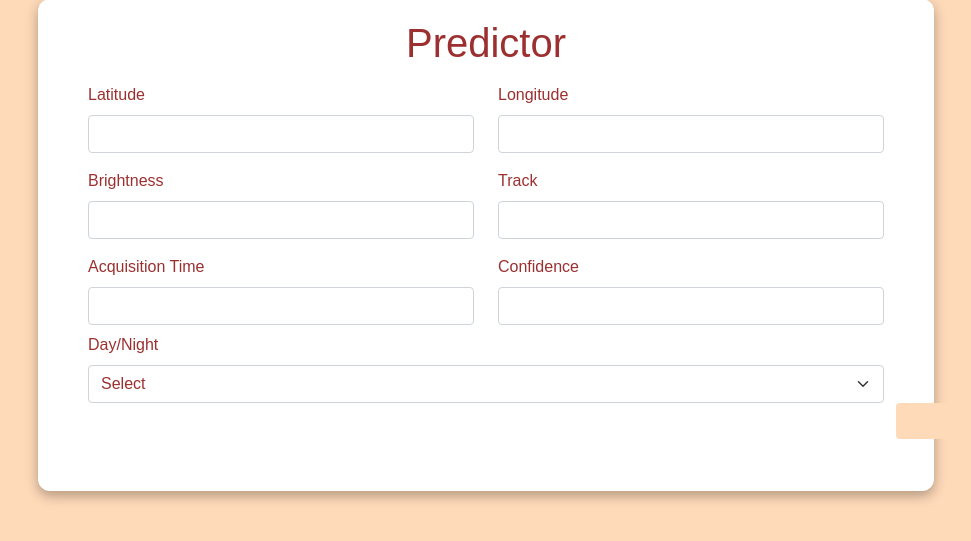
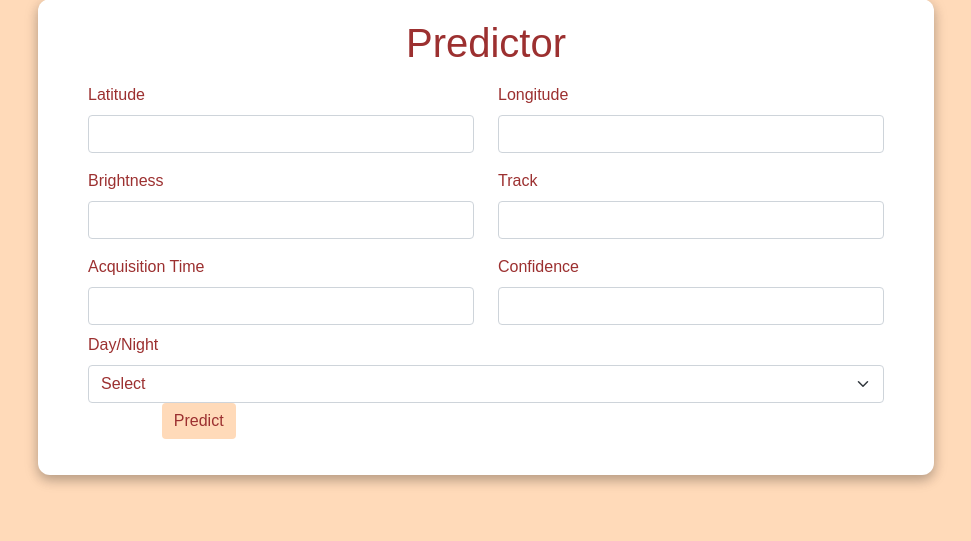
Before and after one commit to PoojaRawool/Forest_Fire_Prediction, a Flask app: page /predict in a window 1280 px wide; the page is wider, and only the part inside the window is pictured. Shown: the part 51-592 px from the top of that part, without its empty margins (154-1125 px from the left). Run offline with Flask 2, Linux system fonts and the light colour scheme; parts of the project's set-up code (start-up, migrations or seed data) failed here and were passed over.

Commit message:
Update predictor.html

```diff
--- a/Templates/predictor.html
+++ b/Templates/predictor.html
@@ -64,10 +64,10 @@
     </div>
     </div>
 
-
+    <div class="col-auto">
 
     <button type="submit" class="btn btn-info button" style="margin-left: 100%;background-color:#FFDAB9;color:#9c3030;border:#FFDAB9;">Predict</button>
-
+              </div>
 <br>
 </form>
 <h3  style="color:#9c3030;"><center>{{ prediction_text }}</center><h3>
```
